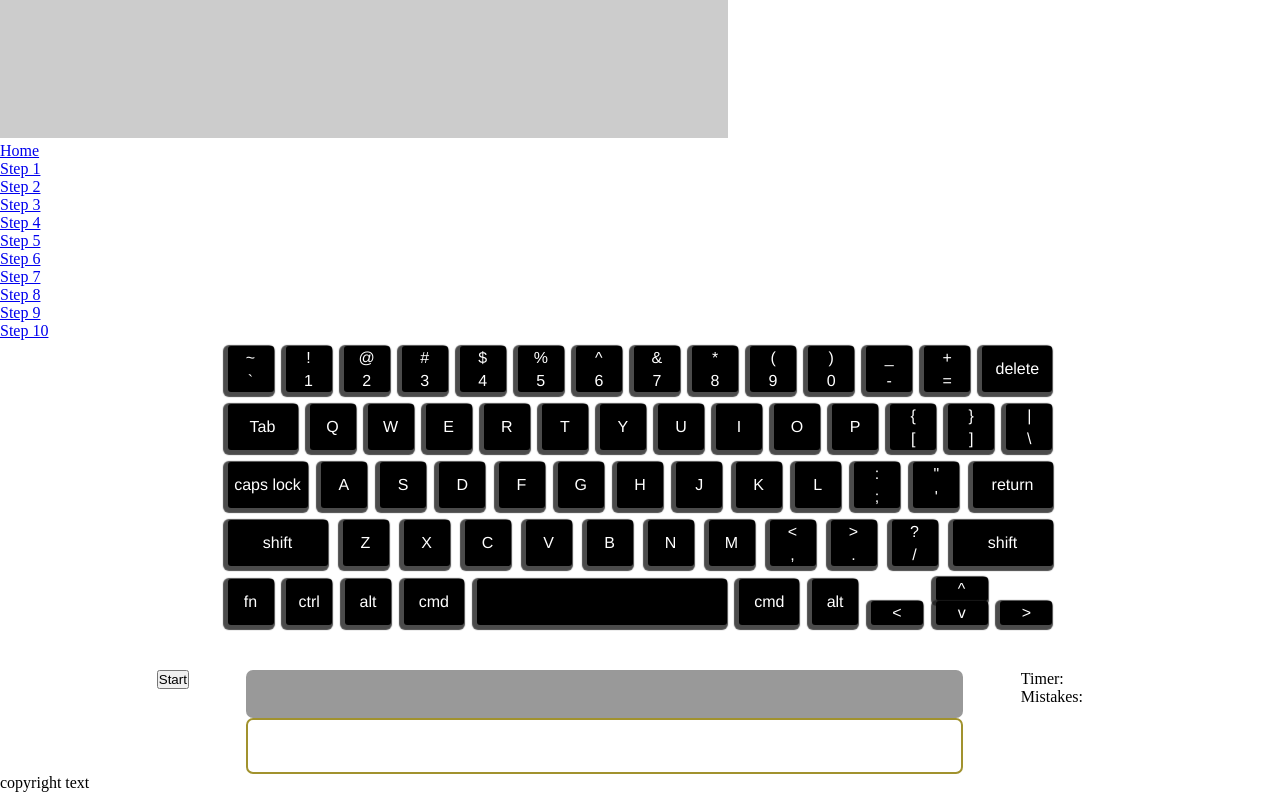
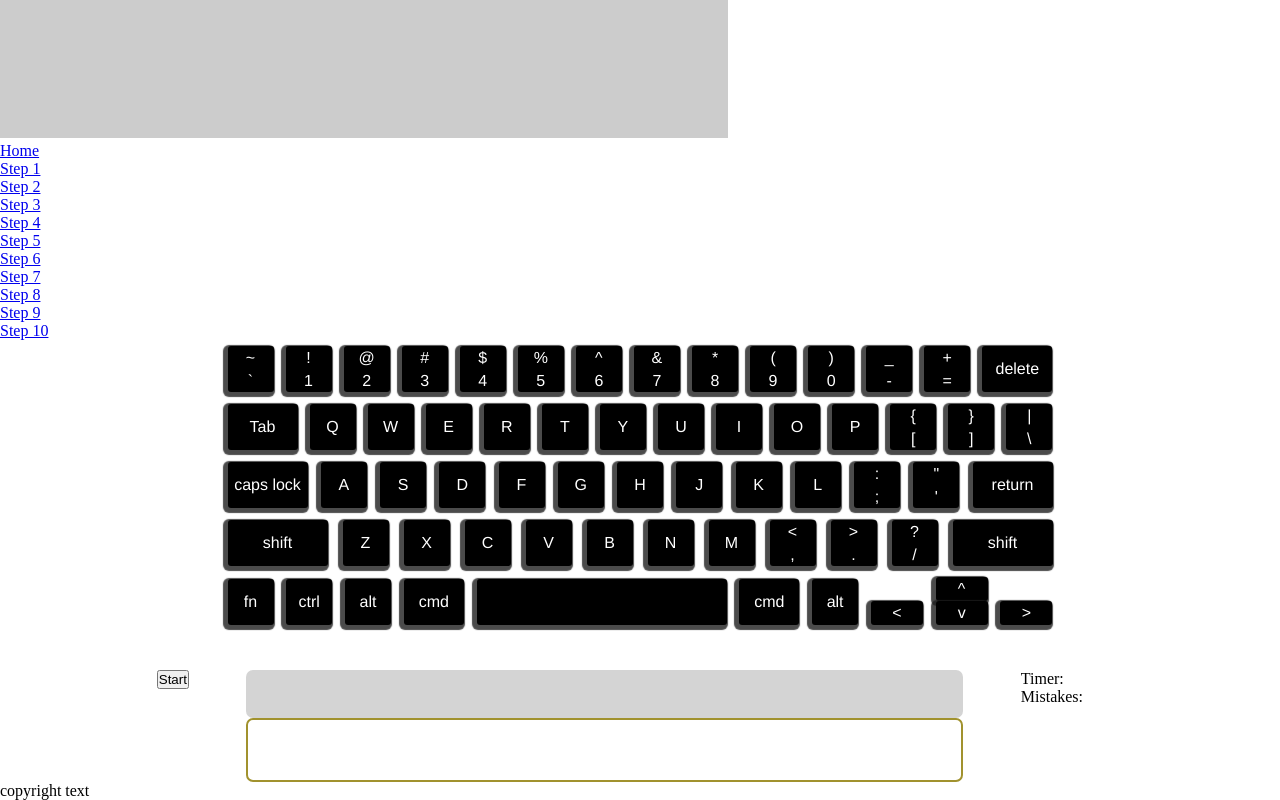
Before and after one commit to Pebbles231/Projects, a plain HTML site: page TypingTutor/us/step1.html in a window 1280 px wide. Shown: the part 313-1113 px from the top of the page. Drawn offline with nearby package versions, Linux system fonts and the light colour scheme; placeholder pictures from the web are drawn by us.

Commit message:
add background color if input is correct or incorrect and make the text a bit larger

```diff
--- a/TypingTutor/resources/css/index.css
+++ b/TypingTutor/resources/css/index.css
@@ -120,10 +120,10 @@
 #practice-area {
   width: 100%;
   min-height: 3rem;
-  background-color: #999;
+  background-color: #d4d4d4;
   border-radius: 7px;
   padding: 5px;
-  font-size: 1rem;
+  font-size: 1.2rem;
   font-family: Helvetica, sans-serif;
   text-align: left;
   line-height: 1.3;
@@ -134,7 +134,7 @@
   background-color: transparent;
   min-height: 2rem;
   width: 100%;
-  font-size: 1rem;
+  font-size: 1.2rem;
   line-height: 1.3;
   font-family: Helvetica, sans-serif;
   margin: auto;
@@ -153,10 +153,12 @@
 
 .correct{
   color: green;
+  background-color: rgba(0, 217, 72, 0.1);
 }
 
 .incorrect {
   color: red;
+  background-color: rgba(217, 0, 0, 0.1);
 }
 
 /* --- styling for the practice box---*/
```
